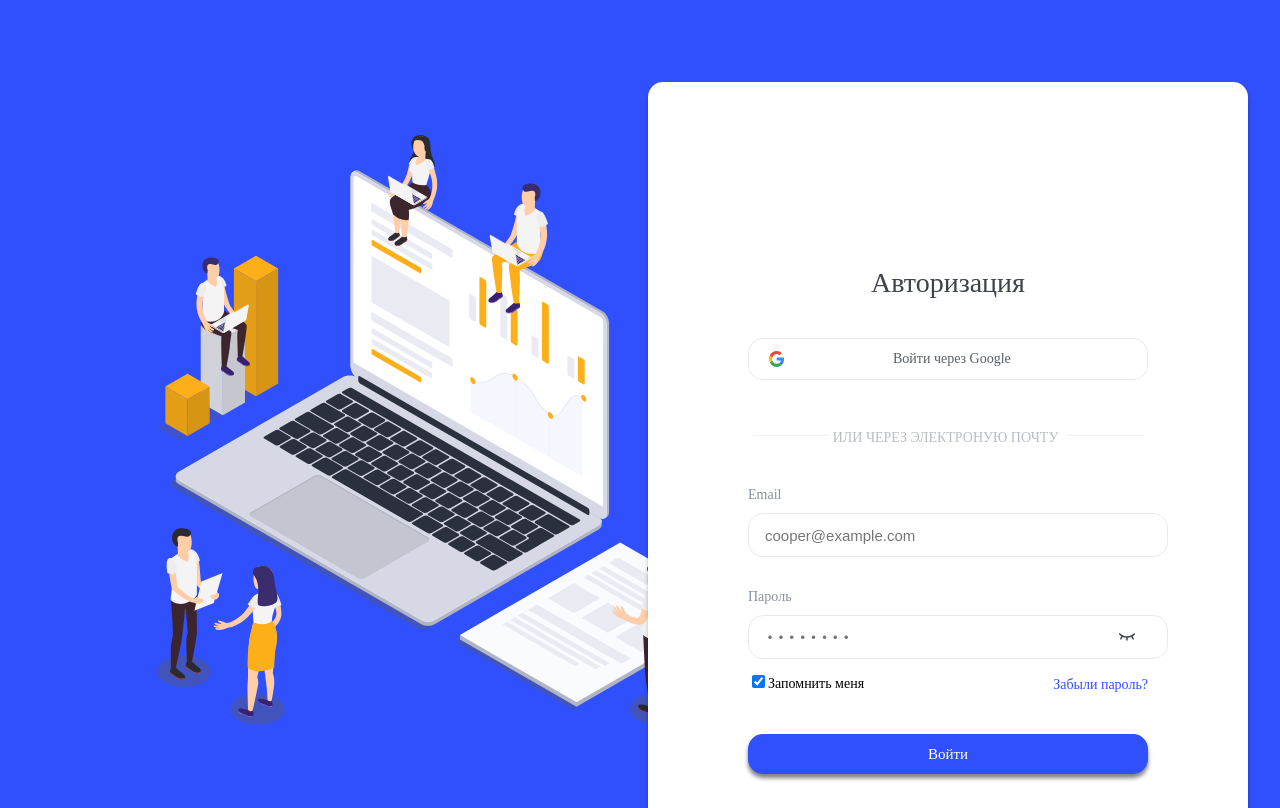
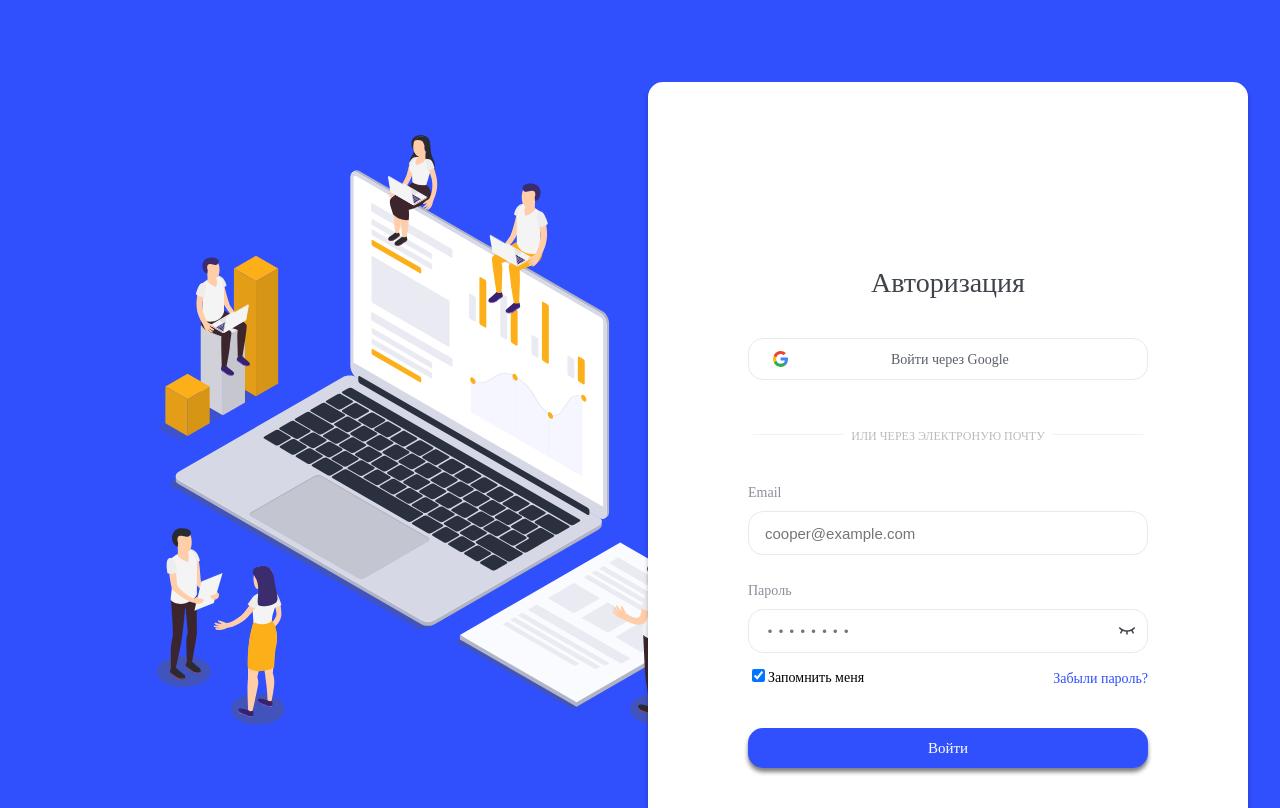
Before and after one commit to LieSeeker/control, a plain HTML site: page index.html in a window 1280 px wide. Drawn offline with Linux system fonts and the light colour scheme.

Commit message:
Update style.css

```diff
--- a/css/style.css
+++ b/css/style.css
@@ -100,6 +100,8 @@ h4 {
 }
 
 .btn-login-google {
+    max-width: 100%;
+    width: 400px;
     height: 42px;
     display: flex;
     flex-direction: row;
@@ -116,7 +118,7 @@ h4 {
 }
 
 .logo-google {
-    width: 15px;
+    width: 22px;
     height: 16px;
     background-image: url(../img/icon/google-icon.svg);
     background-repeat: no-repeat;
@@ -125,12 +127,13 @@ h4 {
 }
 
 .btn-google {
-    font-family: Stem;
+    font-family: 'Stem';
     font-style: normal;
     font-weight: 500;
     font-size: 14px;
     line-height: 19px;
-    padding: 10px 128px 11px 99px;
+    padding: 10px 0px 10px 90px;
+    max-width: 100%;
 }
 
 .email {
@@ -148,12 +151,17 @@ h4 {
 }
 
 .email p {
-    padding: 0px 10px 0px 5px;
+    padding: 0px 8px 0px 8px;
+    font-family: 'Poppins';
+    font-style: normal;
+    font-weight: normal;
+    font-size: 12px;
+    line-height: 18px;
 }
 
 .line-email {
     background: #E8E9EB;
-    width: 75px;
+    width: 90px;
     height: 1px;
 }
 
@@ -194,7 +202,8 @@ input.email-input {
     padding-left: 16px;
     font-size: 15px;
     line-height: 18px;
-    width: 100%;
+    max-width: 100%;
+    width: 380px;
     height: 40px;
     border: 1px solid #E8E9EB;
     border-radius: 15px;
@@ -204,13 +213,14 @@ input.email-input {
     display: block;
     width: 100%;
     height: 67px;
-    margin-top: 31px;
+    margin-top: 27px;
     margin-bottom: 2px;
 }
 
 input.pass-input {
     font-family: 'Poppins';
-    width: 400px;
+    max-width: 100%;
+    width: 380px;
     height: 40px;
     padding-left: 16px;
     background-image: url(../img/icon/icon-pass.svg);
@@ -253,7 +263,8 @@ button {
     font-weight: 500;
     font-size: 15px;
     line-height: 19px;
-    width: 100%;
+    width: 415px;
+    max-width: 100%;
     height: 40px;
     color: #fff;
     background: #304FFD;
@@ -267,7 +278,7 @@ button {
 }
 
 .no-account {
-    font-family: Stem;
+    font-family: 'Stem';
     font-style: normal;
     font-weight: normal;
     font-size: 14px;
```
